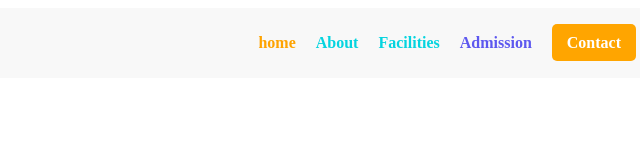
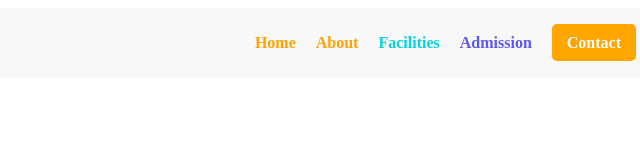
Before and after one commit to abidshibpur/Assignment-2, a plain HTML site: page index.html in a window 1280 px wide. Shown: the full height of the page, 616-1256 px from the left. Drawn offline with Linux system fonts and the light colour scheme.

Commit message:
my  first commit

```diff
--- a/index.html
+++ b/index.html
@@ -5,23 +5,19 @@
     <meta name="viewport" content="width=device-width, initial-scale=1.0">
     <title>Document</title>
 <link rel="stylesheet" href="styles/style.css">
-</head>
-<body>
+
+
 <header>
     <div class="sign">
         <img src="assets/logo.png" alt="">
-            <span class="About">SCHOOL</span>
+        <span>SCHOOL</span>
     </div>
     <nav class="desktop-nav">
         <ul>
-                <li><a href=""> <span class="color-1">  home</span> </a></li>
-
-
-
-                <li ><a href=""> <span class="color-2">About </span> </a></li>
-
-                <li><a href=""> <span class="color-3">Facilities</span> </a></li>
-                <li ><a href=""><span class="color-4">Admission </span></a></li>
+            <li><a href=""> <span class="color-1">Home </span> </a></li>
+            <li><a href=""> <span class="color-2"> About </span> </a></li>
+            <li><a href=""> <span class="color-3"> Facilities</span> </a></li>
+            <li><a href=""> <span class="color-4"> Admission</span></a></li>
             <li><a href="" class="contact-btn">Contact</a></li>
         </ul>
     </nav>
@@ -32,7 +28,11 @@
             <span></span>
         </button>
 
-        </div>
+
 </header>
+
+</head>
+<body>
+
 </body>
 </html>
--- a/styles/style.css
+++ b/styles/style.css
@@ -1,3 +1,4 @@
+
 header {
     display: flex;
     justify-content: space-between;
@@ -14,21 +15,6 @@ header {
 .sign img {
     width: 30px;
     margin-right: 10px;
-}
-.color-1{
-    color:#FEA301;
-}
-.color-2{
-   color:  #05D4DF;
-
-}
-
-.color-3{
-    color:#05D4DF ;
-}
-
-.color-4{
-    color:#5D58EF;
 }
 
 .desktop-nav ul {
@@ -78,25 +64,39 @@ header {
     border-radius: 2px;
 }
 
-/* for small device */
+
+.color-1{
+    color: #FEA301;
+}
+
+.color-2{
+color: #FEA301;
+}
+.color-3{
+color: #05D4DF;
+}
+.color-4{
+color: #5D58EF;
+}
+
+/* for small devie */
 @media screen and (max-width: 576px) {
-    .desktop-nav  {
+    .desktop-nav {
         display: none;
     }
 
     .mobile-nav {
         display: block;
     }
-
 }
 
 /* for big device */
-@media  screen and (min-width: 992px) {
+@media screen and (min-width: 577px) {
     .desktop-nav {
         display: flex;
     }
 
     .mobile-nav {
-        display: none;   }
-
+        display: none;
+    }
 }
```
Lines whose indentation alone changed are shown as unchanged.
